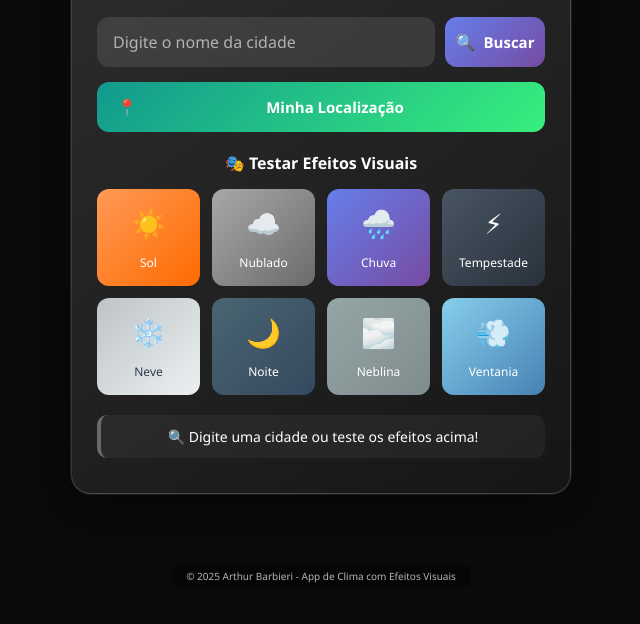
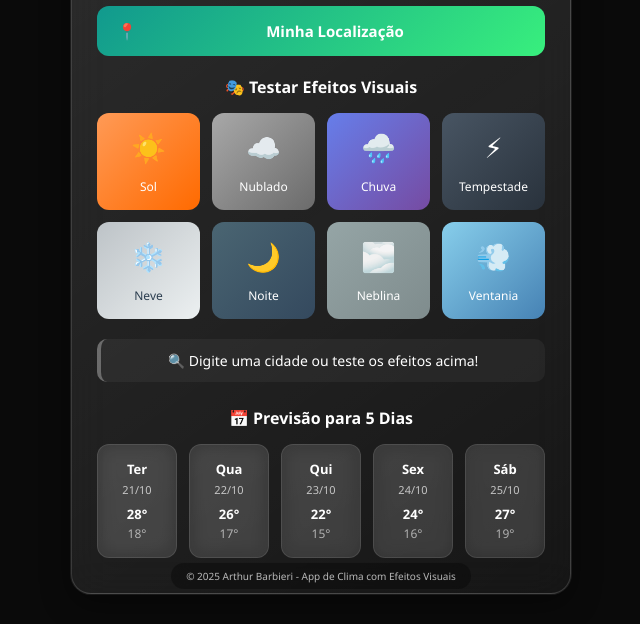
Before and after one commit to arthur-barbieri1/app-de-clima-basico, a plain HTML site: page index.html in a window 1280 px wide. Shown: the part 201-825 px from the top of the page, without its empty margins (319-959 px from the left). Before the commit the page ends 800 px from the top, so only its background shows below. Drawn offline with Linux system fonts and the light colour scheme.

Commit message:
adicionei o maximo de graus quente e frio que vai ficar no dia cada dia da semana

```diff
--- a/index.html
+++ b/index.html
@@ -87,6 +87,53 @@
                 <p class="welcome-message">🔍 Digite uma cidade ou teste os efeitos acima!</p>
             </div>
         </section>
+
+        <!-- Previsão para 5 dias -->
+        <section class="forecast-section">
+            <h3 class="section-title">📅 Previsão para 5 Dias</h3>
+            <div id="forecast" class="forecast-container">
+                <div class="forecast-day">
+                    <div class="day-name">Seg</div>
+                    <div class="day-date">21/10</div>
+                    <div class="day-temps">
+                        <span class="max-temp">28°</span>
+                        <span class="min-temp">18°</span>
+                    </div>
+                </div>
+                <div class="forecast-day">
+                    <div class="day-name">Ter</div>
+                    <div class="day-date">22/10</div>
+                    <div class="day-temps">
+                        <span class="max-temp">26°</span>
+                        <span class="min-temp">17°</span>
+                    </div>
+                </div>
+                <div class="forecast-day">
+                    <div class="day-name">Qua</div>
+                    <div class="day-date">23/10</div>
+                    <div class="day-temps">
+                        <span class="max-temp">22°</span>
+                        <span class="min-temp">15°</span>
+                    </div>
+                </div>
+                <div class="forecast-day">
+                    <div class="day-name">Qui</div>
+                    <div class="day-date">24/10</div>
+                    <div class="day-temps">
+                        <span class="max-temp">24°</span>
+                        <span class="min-temp">16°</span>
+                    </div>
+                </div>
+                <div class="forecast-day">
+                    <div class="day-name">Sex</div>
+                    <div class="day-date">25/10</div>
+                    <div class="day-temps">
+                        <span class="max-temp">27°</span>
+                        <span class="min-temp">19°</span>
+                    </div>
+                </div>
+            </div>
+        </section>
     </div>
 
     <script src="script.js"></script>
--- a/script.js
+++ b/script.js
@@ -10,7 +10,8 @@ const elements = {
     weatherBackground: document.querySelector('.weather-background'),
     autocompleteList: document.getElementById('autocomplete-list'),
     cityInput: document.getElementById('city'),
-    result: document.getElementById("result")
+    result: document.getElementById("result"),
+    forecast: document.getElementById("forecast")
 };
 
 // Estado do app
@@ -21,7 +22,28 @@ let cloudIntervals = [];
 // ===== INICIALIZAÇÃO =====
 function init() {
     setupEventListeners();
-    console.log("🚀 App de Clima com Nuvens Corrigidas inicializado!");
+    updateForecastDates(); // Atualiza as datas automaticamente
+    console.log("🚀 App de Clima com Efeitos Visuais inicializado!");
+}
+
+// ===== ATUALIZAR DATAS DA PREVISÃO =====
+function updateForecastDates() {
+    const today = new Date();
+    const daysOfWeek = ['Dom', 'Seg', 'Ter', 'Qua', 'Qui', 'Sex', 'Sáb'];
+
+    const forecastDays = document.querySelectorAll('.forecast-day');
+
+    forecastDays.forEach((day, index) => {
+        const nextDay = new Date(today);
+        nextDay.setDate(today.getDate() + index + 1); // +1 porque começa de amanhã
+
+        const dayName = daysOfWeek[nextDay.getDay()];
+        const dayDate = nextDay.getDate().toString().padStart(2, '0');
+        const month = (nextDay.getMonth() + 1).toString().padStart(2, '0');
+
+        day.querySelector('.day-name').textContent = dayName;
+        day.querySelector('.day-date').textContent = `${dayDate}/${month}`;
+    });
 }
 
 // ===== CONFIGURAÇÃO DE EVENTOS =====
--- a/style.css
+++ b/style.css
@@ -568,6 +568,68 @@ body {
     border-left: 4px solid rgba(255, 255, 255, 0.3) !important;
 }
 
+/* ===== PREVISÃO 5 DIAS ===== */
+.forecast-section {
+    margin-top: 25px;
+}
+
+.forecast-container {
+    display: flex;
+    justify-content: space-between;
+    gap: 8px;
+    margin-top: 15px;
+    overflow-x: auto;
+    padding-bottom: 10px;
+}
+
+.forecast-day {
+    flex: 1;
+    min-width: 60px;
+    background: rgba(255, 255, 255, 0.1);
+    border-radius: 12px;
+    padding: 12px 8px;
+    text-align: center;
+    backdrop-filter: blur(10px);
+    border: 1px solid rgba(255, 255, 255, 0.1);
+    transition: all 0.3s ease;
+}
+
+.forecast-day:hover {
+    transform: translateY(-3px);
+    background: rgba(255, 255, 255, 0.15);
+    box-shadow: 0 5px 15px rgba(0, 0, 0, 0.2);
+}
+
+.day-name {
+    font-weight: 600;
+    color: white;
+    font-size: 12px;
+    margin-bottom: 4px;
+}
+
+.day-date {
+    color: rgba(255, 255, 255, 0.7);
+    font-size: 10px;
+    margin-bottom: 8px;
+}
+
+.day-temps {
+    display: flex;
+    flex-direction: column;
+    gap: 2px;
+}
+
+.max-temp {
+    color: white;
+    font-weight: 600;
+    font-size: 12px;
+}
+
+.min-temp {
+    color: rgba(255, 255, 255, 0.6);
+    font-size: 11px;
+}
+
 /* ===== LOADING ===== */
 .loading {
     opacity: 0.7;
@@ -650,6 +712,31 @@ footer {
     .effect-emoji {
         font-size: 24px;
     }
+
+    .forecast-container {
+        gap: 12px;
+    }
+
+    .forecast-day {
+        padding: 15px 10px;
+        min-width: 70px;
+    }
+
+    .day-name {
+        font-size: 13px;
+    }
+
+    .day-date {
+        font-size: 11px;
+    }
+
+    .max-temp {
+        font-size: 13px;
+    }
+
+    .min-temp {
+        font-size: 12px;
+    }
 }
 
 /* ===== RESPONSIVIDADE - DESKTOP ===== */
@@ -711,3 +798,15 @@ footer {
         bottom: auto;
     }
 }
+
+/* Responsividade para previsão */
+@media (max-width: 480px) {
+    .forecast-container {
+        gap: 5px;
+    }
+
+    .forecast-day {
+        padding: 10px 6px;
+        min-width: 55px;
+    }
+}
```
